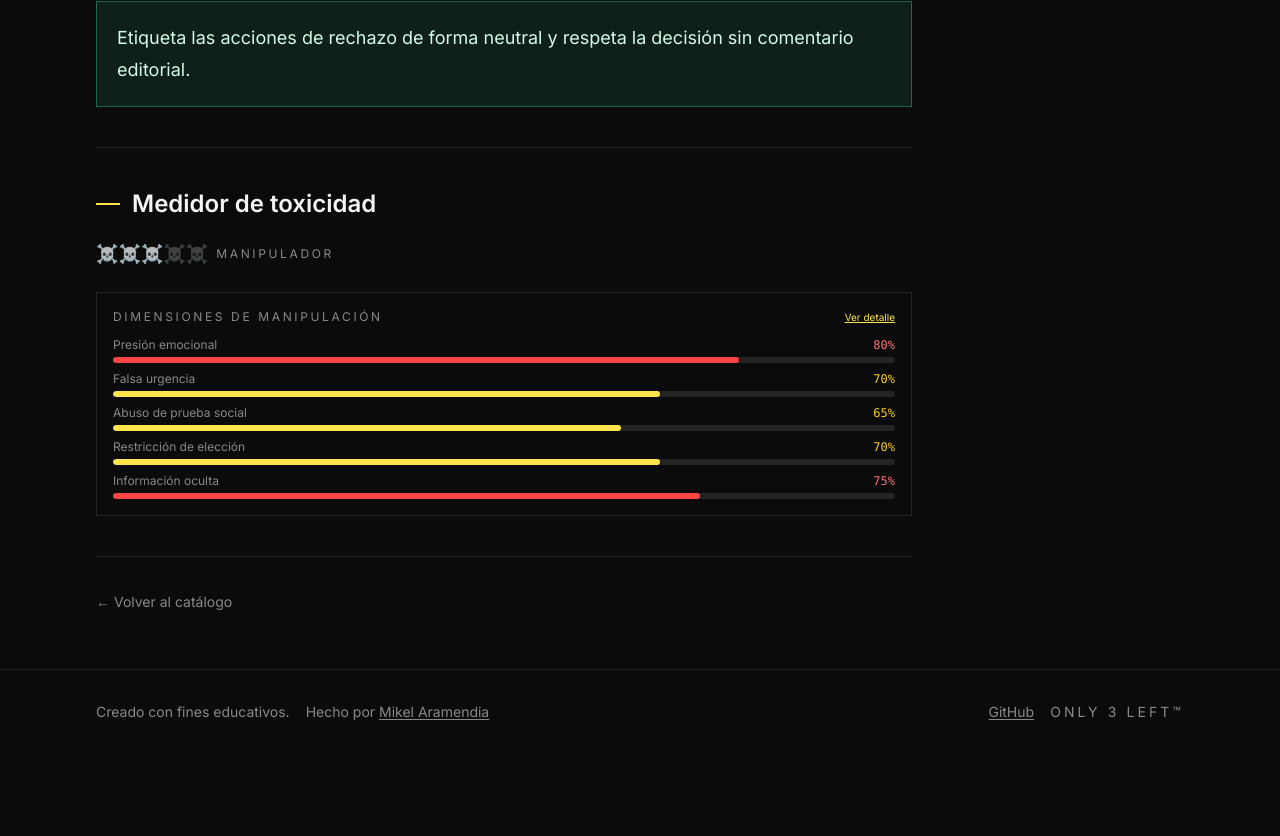
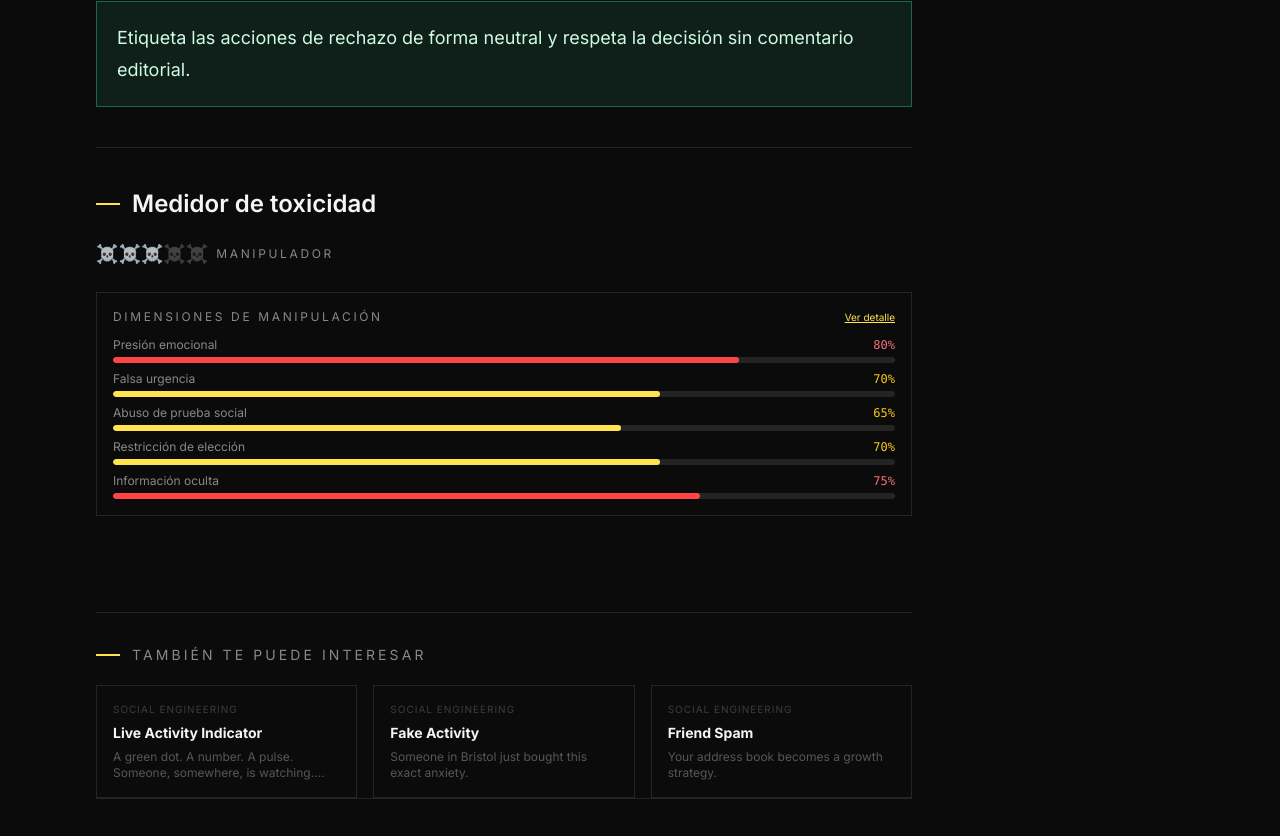
Before and after one commit to Mendiak/only3left, a Next.js app: page /es/patterns/confirmshaming in a window 1280 px wide. Shown: the part 1944-2780 px from the top of the page. Before the commit the page ends 2698 px from the top, so only its background shows below. Built offline with nearby package versions, Linux system fonts and the light colour scheme.

Commit message:
feat: add AlsoLike component for related pattern suggestions and update MetaToast timing

```diff
--- a/app/es/patterns/[slug]/page.tsx
+++ b/app/es/patterns/[slug]/page.tsx
@@ -5,6 +5,7 @@ import { PatternSidebar } from "@/components/PatternSidebar";
 import { PatternViewTracker } from "@/components/PatternViewTracker";
 import { PatternVisualExample } from "@/components/PatternVisualExample";
 import { ManipulationMeter } from "@/components/ManipulationMeter";
+import { AlsoLike } from "@/components/AlsoLike";
 import { ProgressBar } from "@/components/ProgressBar";
 import { SeverityMeter } from "@/components/SeverityMeter";
 import { localizePattern, ui } from "@/lib/i18n";
@@ -172,6 +173,10 @@ export default async function SpanishPatternPage({ params }: PatternPageProps) {
             </section>
           </FadeInView>
 
+          <FadeInView>
+            <AlsoLike currentSlug={pattern.slug} locale="es" />
+          </FadeInView>
+
           <div className="border-t border-white/10 pt-8">
             <Link href="/es/patterns" className="text-sm text-muted transition hover:text-paper">
               ← Volver al catálogo
--- a/app/layout.tsx
+++ b/app/layout.tsx
@@ -44,6 +44,9 @@ export default function RootLayout({
 }>) {
   return (
     <html lang="en">
+      <head>
+        <meta name="google-site-verification" content="YQRsFuAu9kLLD9W473-R49ZQyvsYI7rhe6cfmgxsOvs" />
+      </head>
       <body className={`${inter.variable} min-h-screen bg-ink font-sans text-paper antialiased`}>
         <LangSetter />
         <SkipLink />
--- a/app/patterns/[slug]/page.tsx
+++ b/app/patterns/[slug]/page.tsx
@@ -5,6 +5,7 @@ import { PatternSidebar } from "@/components/PatternSidebar";
 import { PatternViewTracker } from "@/components/PatternViewTracker";
 import { PatternVisualExample } from "@/components/PatternVisualExample";
 import { ManipulationMeter } from "@/components/ManipulationMeter";
+import { AlsoLike } from "@/components/AlsoLike";
 import { ProgressBar } from "@/components/ProgressBar";
 import { SeverityMeter } from "@/components/SeverityMeter";
 import { getPattern, patterns } from "@/lib/patterns";
@@ -167,6 +168,10 @@ export default async function PatternPage({ params }: PatternPageProps) {
             </section>
           </FadeInView>
 
+          <FadeInView>
+            <AlsoLike currentSlug={pattern.slug} />
+          </FadeInView>
+
           <div className="border-t border-white/10 pt-8">
             <Link href="/patterns" className="text-sm text-muted transition hover:text-paper">
               ← Back to Catalogue
--- /dev/null
+++ b/components/AlsoLike.tsx
@@ -0,0 +1,53 @@
+"use client";
+
+import { useState, useEffect } from "react";
+import Link from "next/link";
+import { patterns } from "@/lib/patterns";
+
+export function AlsoLike({ currentSlug, locale = "en" }: { currentSlug: string; locale?: string }) {
+  const [suggestions, setSuggestions] = useState<typeof patterns>([]);
+
+  useEffect(() => {
+    const current = patterns.find((p) => p.slug === currentSlug);
+    const sameCategory = patterns.filter(
+      (p) => p.slug !== currentSlug && p.category === current?.category
+    );
+    const others = patterns.filter(
+      (p) => p.slug !== currentSlug && p.category !== current?.category
+    );
+
+    const pool = sameCategory.length >= 3 ? sameCategory : patterns.filter((p) => p.slug !== currentSlug);
+    const shuffled = [...pool].sort(() => Math.random() - 0.5);
+    setSuggestions(shuffled.slice(0, 3));
+  }, [currentSlug]);
+
+  if (suggestions.length === 0) return null;
+
+  const prefix = locale === "es" ? "/es" : "";
+
+  return (
+    <div className="mt-14 border-t border-white/10 pt-8">
+      <div className="flex items-center gap-3">
+        <div className="h-0.5 w-6 bg-accent" />
+        <p className="text-sm uppercase tracking-[0.22em] text-muted">
+          {locale === "es" ? "También te puede interesar" : "You might also like"}
+        </p>
+      </div>
+      <div className="mt-5 grid gap-4 sm:grid-cols-3">
+        {suggestions.map((p) => (
+          <Link
+            key={p.slug}
+            href={`${prefix}/patterns/${p.slug}`}
+            className="group border border-white/10 bg-ink p-4 transition hover:border-accent/40 hover:bg-accent/5"
+          >
+            <p className="text-[10px] uppercase tracking-widest text-muted/40">{p.category}</p>
+            <p className="mt-1.5 text-sm font-bold text-paper group-hover:text-accent transition">
+              {p.title}
+            </p>
+            <p className="mt-1.5 text-xs text-muted/60 line-clamp-2">{p.summary}</p>
+          </Link>
+        ))}
+      </div>
+    </div>
+  );
+}
--- a/components/MetaToast.tsx
+++ b/components/MetaToast.tsx
@@ -172,7 +172,8 @@ export function MetaToast({ locale = "en" }: { locale?: string }) {
       try { sessionStorage.setItem(STORAGE_KEY, "1"); } catch { /* ignore */ }
       return;
     }
-    setTimeout(() => setToast(next), 2000);
+    setToast(null);
+    setTimeout(() => setToast(next), 3000);
   }, [toast]);
 
   useEffect(() => {
```
